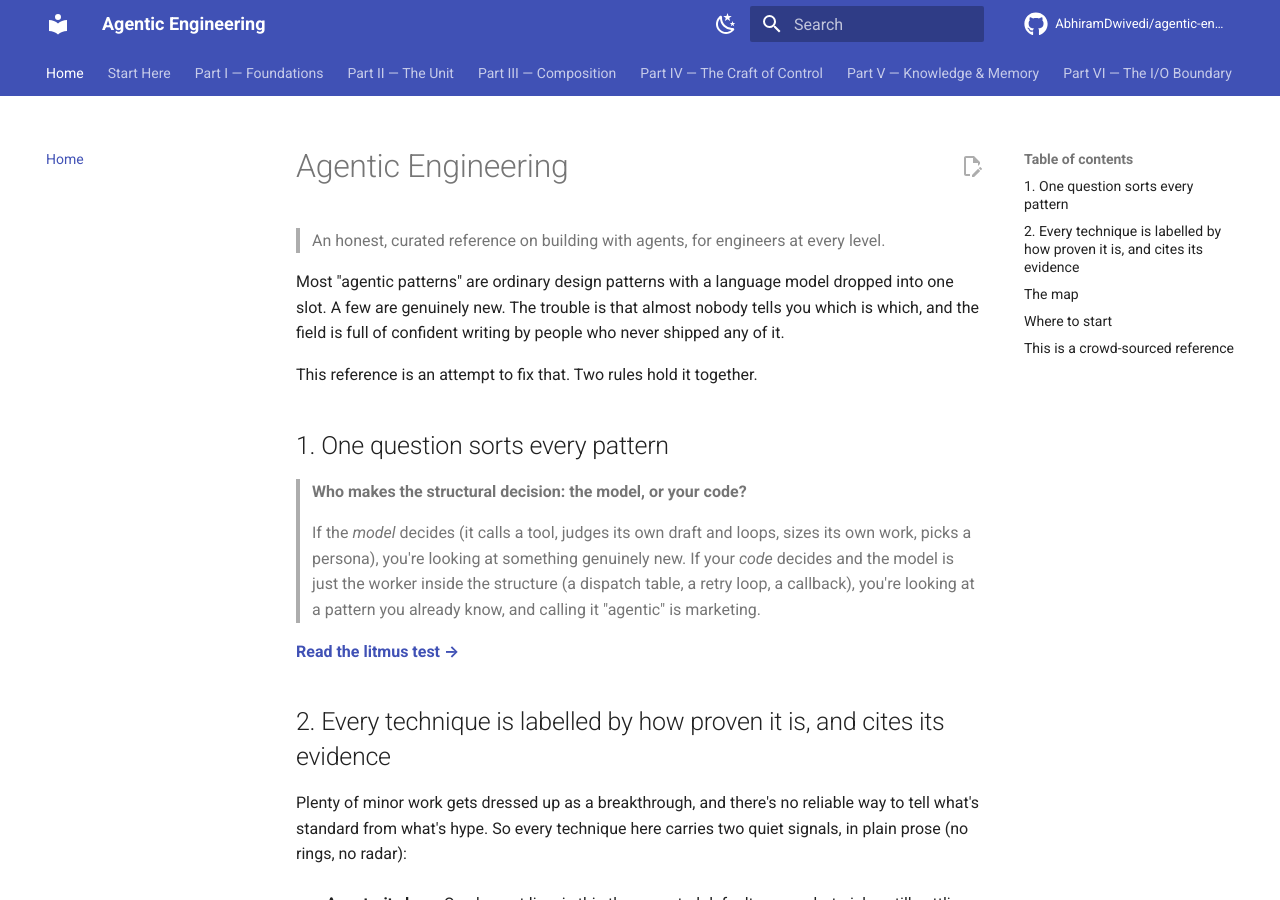
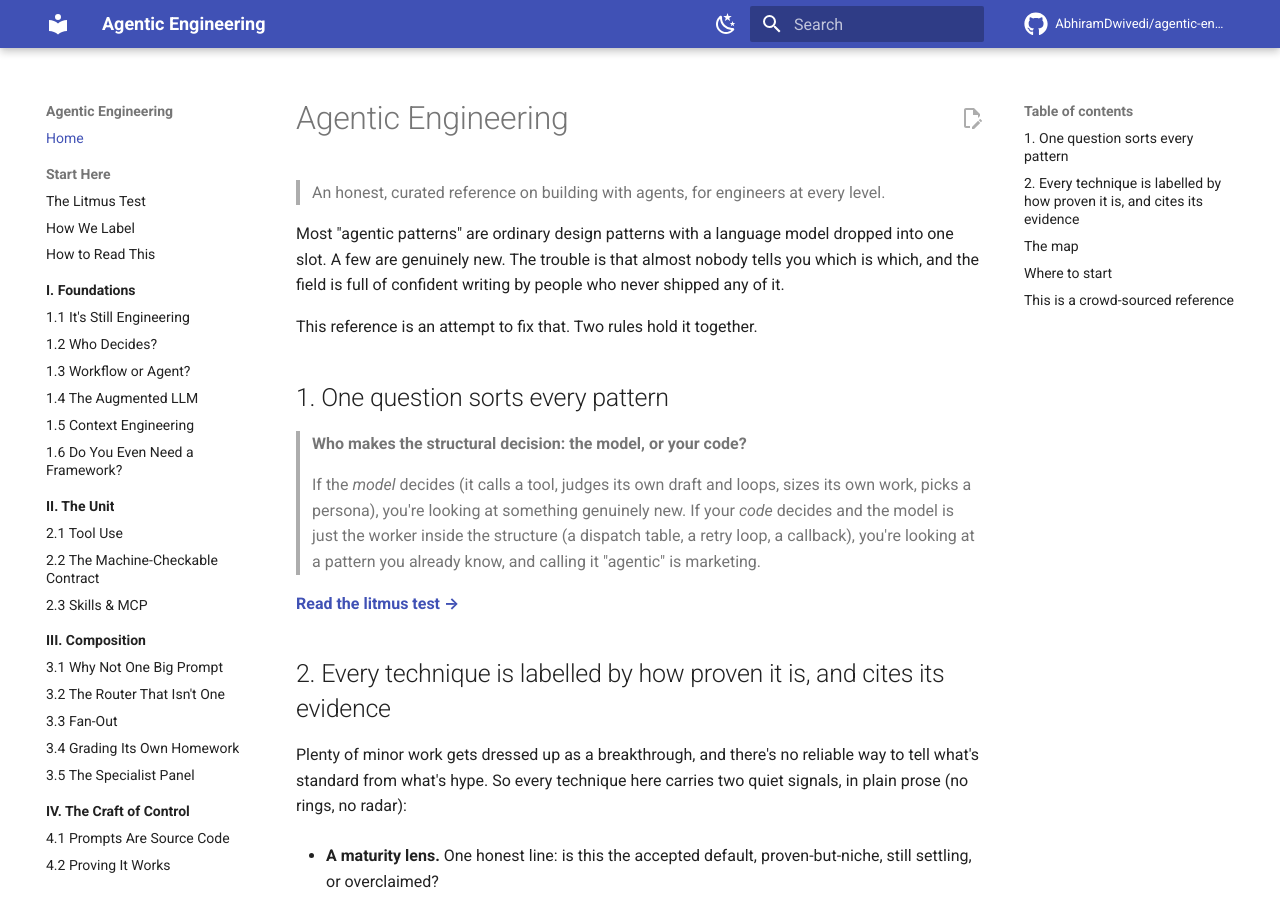
Before and after one commit to AbhiramDwivedi/agentic-engineering, an MkDocs documentation site: the page built from docs/index.md, in a window 1280 px wide and 900 px high. Built offline with MkDocs 1.6.1 and Material for MkDocs 9.7.7, drawn with Linux system fonts in a browser that asks for light colours; comment, search, counter and statistics services are not loaded.

Commit message:
Nav: drop the header tabs; parts live in the sidebar with short roman labels
Eleven long "Part N — Title" tabs overflowed the header. The book shape fits
a single left sidebar (trunkbaseddevelopment-style): parts as section headers,
chapters beneath, labels shortened to "I. Foundations" form.

Co-Authored-By: Claude Fable 5 <noreply@anthropic.com>

```diff
--- a/mkdocs.yml
+++ b/mkdocs.yml
@@ -15,7 +15,6 @@ edit_uri: edit/main/docs/
 theme:
   name: material
   features:
-    - navigation.tabs
     - navigation.sections
     - navigation.top
     - navigation.indexes
@@ -84,7 +83,7 @@ nav:
       - The Litmus Test: about/litmus-test.md
       - How We Label: about/how-we-label.md
       - How to Read This: about/how-to-read.md
-  - Part I — Foundations:
+  - I. Foundations:
       - foundations/index.md
       - "1.1 It's Still Engineering": foundations/its-still-engineering.md
       - "1.2 Who Decides?": foundations/who-decides.md
@@ -92,40 +91,40 @@ nav:
       - "1.4 The Augmented LLM": foundations/the-augmented-llm.md
       - "1.5 Context Engineering": foundations/context-engineering.md
       - "1.6 Do You Even Need a Framework?": foundations/do-you-need-a-framework.md
-  - Part II — The Unit:
+  - II. The Unit:
       - the-unit/index.md
       - "2.1 Tool Use": the-unit/tool-use.md
       - "2.2 The Machine-Checkable Contract": the-unit/structured-output.md
       - "2.3 Skills & MCP": the-unit/skills-and-mcp.md
-  - Part III — Composition:
+  - III. Composition:
       - composition/index.md
       - "3.1 Why Not One Big Prompt": composition/prompt-chaining.md
       - "3.2 The Router That Isn't One": composition/the-router-that-isnt.md
       - "3.3 Fan-Out": composition/fan-out.md
       - "3.4 Grading Its Own Homework": composition/evaluator-optimizer.md
       - "3.5 The Specialist Panel": composition/specialist-panel.md
-  - Part IV — The Craft of Control:
+  - IV. The Craft of Control:
       - craft/index.md
       - "4.1 Prompts Are Source Code": craft/prompts-are-source-code.md
       - "4.2 Proving It Works": craft/proving-it-works.md
       - "4.3 Knowing When to Ask (planned)": craft/human-in-the-loop.md
       - "4.4 Guardrails & Safety (planned)": craft/guardrails-and-safety.md
-  - Part V — Knowledge & Memory:
+  - V. Knowledge & Memory:
       - knowledge/index.md
       - "5.1 State, Not Memory": knowledge/state-not-memory.md
       - "5.2 Retrieval Done Honestly (planned)": knowledge/retrieval-rag.md
       - "5.3 Real Memory (planned)": knowledge/real-memory.md
       - "5.4 Compaction & the Window (planned)": knowledge/compaction-and-the-window.md
-  - Part VI — The I/O Boundary:
+  - VI. The I/O Boundary:
       - io-boundary/index.md
       - "6.1 Getting the Mess In (planned)": io-boundary/getting-the-mess-in.md
       - "6.2 Producing the Deliverable (planned)": io-boundary/producing-the-deliverable.md
-  - Part VII — Reliability:
+  - VII. Reliability:
       - reliability/index.md
       - "7.1 Which Failures Sink the Ship (planned)": reliability/which-failures-sink-the-ship.md
       - "7.2 A Silent Failure Is Worse (planned)": reliability/a-silent-failure-is-worse.md
       - "7.3 Stopping Gracefully (planned)": reliability/stopping-gracefully.md
-  - Part VIII — Operating in Production:
+  - VIII. Operating in Production:
       - production/index.md
       - "8.1 Seeing Inside (planned)": production/seeing-inside.md
       - "8.2 Which Model? (planned)": production/which-model.md
@@ -133,7 +132,7 @@ nav:
       - "8.4 Controlling Cost (planned)": production/controlling-cost.md
       - "8.5 Locks, PII & Identity (planned)": production/locks-pii-identity.md
       - "8.6 Governance & Compliance (planned)": production/governance-and-compliance.md
-  - Part IX — The Frontier:
+  - IX. The Frontier:
       - frontier/index.md
       - "9.1 When You Actually Want Autonomy (planned)": frontier/when-you-want-autonomy.md
       - "9.2 More Than One Agent (planned)": frontier/more-than-one-agent.md
```
